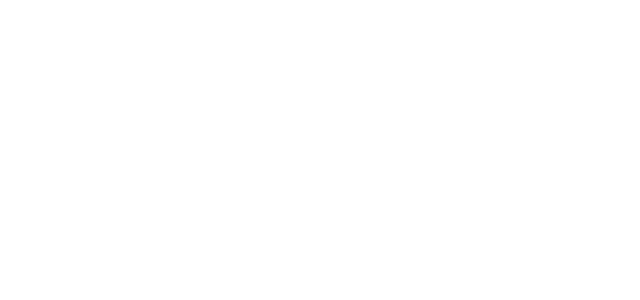
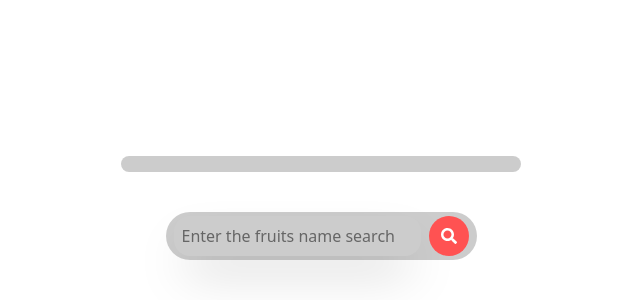
Before and after one commit to deep10dr/OrchardView, a Next.js app: page /fruits in a window 1280 px wide. Shown: the part 500-800 px from the top of the page, without its empty margins (319-959 px from the left). Built offline with nearby package versions, Linux system fonts and the light colour scheme.

Commit message:
Added the fruits page

```diff
--- a/package.json
+++ b/package.json
@@ -9,10 +9,12 @@
     "lint": "next lint"
   },
   "dependencies": {
+    "axios": "^1.11.0",
     "lottie-react": "^2.4.1",
     "next": "15.4.5",
     "react": "19.1.0",
-    "react-dom": "19.1.0"
+    "react-dom": "19.1.0",
+    "react-icons": "^5.5.0"
   },
   "devDependencies": {
     "@eslint/eslintrc": "^3",
--- a/src/app/fruits/page.tsx
+++ b/src/app/fruits/page.tsx
@@ -1,5 +1,68 @@
-// "use client";
-// eslint-disable-next-line @next/next/no-async-client-component
-export default async function Page() {
-  return <div></div>;
+"use client";
+
+import { useRef, useState, useMemo } from "react";
+import { FaSearch } from "react-icons/fa";
+import axios from "axios";
+
+export default function Page() {
+  const [query, setQuery] = useState("");
+  const inputRef = useRef(null);
+  const [items, setItems] = useState([]);
+
+  async function handleSearch() {
+    const option = {
+      method: "GET",
+      url: "https://nutritional-api.p.rapidapi.com/search",
+      params: { q: query },
+      headers: {
+        "x-rapidapi-key": "4c5be6c858mshb074e95e20315dcp1d16a5jsnd5dc2d873367",
+        "x-rapidapi-host": "nutritional-api.p.rapidapi.com",
+      },
+    };
+    axios
+      .request(option)
+      .then((value) => {
+        console.log(value.data[0].name);
+        setItems(value.data);
+      })
+      .catch((error) => {
+        setItems([]);
+      });
+  }
+
+  return (
+    <div className="w-full min-h-screen flex flex-col-reverse items-center gap-10">
+      <div className="p-2 flex h-12 rounded-3xl gap-2 items-center bg-black/20 mb-10">
+        <input
+          ref={inputRef}
+          type="text"
+          placeholder="Enter the fruits name search"
+          className="p-2 shadow-2xl rounded-2xl focus:ring-0 hover:ring-0 border-none focus:outline-none"
+          value={query}
+          onChange={(e) => setQuery(e.target.value)}
+          onKeyDown={(e) => {
+            if (e.key === "Enter") handleSearch();
+          }}
+        />
+        <div
+          onClick={handleSearch}
+          className="bg-[#FF5252] text-white p-3 rounded-3xl cursor-pointer hover:shadow-2xl "
+        >
+          <FaSearch />
+        </div>
+      </div>
+      <div className="bg-black/20 text-white md:w-100  w-80 overflow-y-hidden gap-10 grid grid-cols-2 rounded-2xl p-2">
+        {items.map((value, index, arr) => {
+          return (
+            <div key={index}>
+              <p>{value?.name}</p>
+              <p>{value?.scientificName}</p>
+              <p>{value?.slug}</p>
+              <p>{value?.description}</p>
+            </div>
+          );
+        })}
+      </div>
+    </div>
+  );
 }
```
Also changed, not shown: 1 other file (tests, documents, lock files or other folders).
